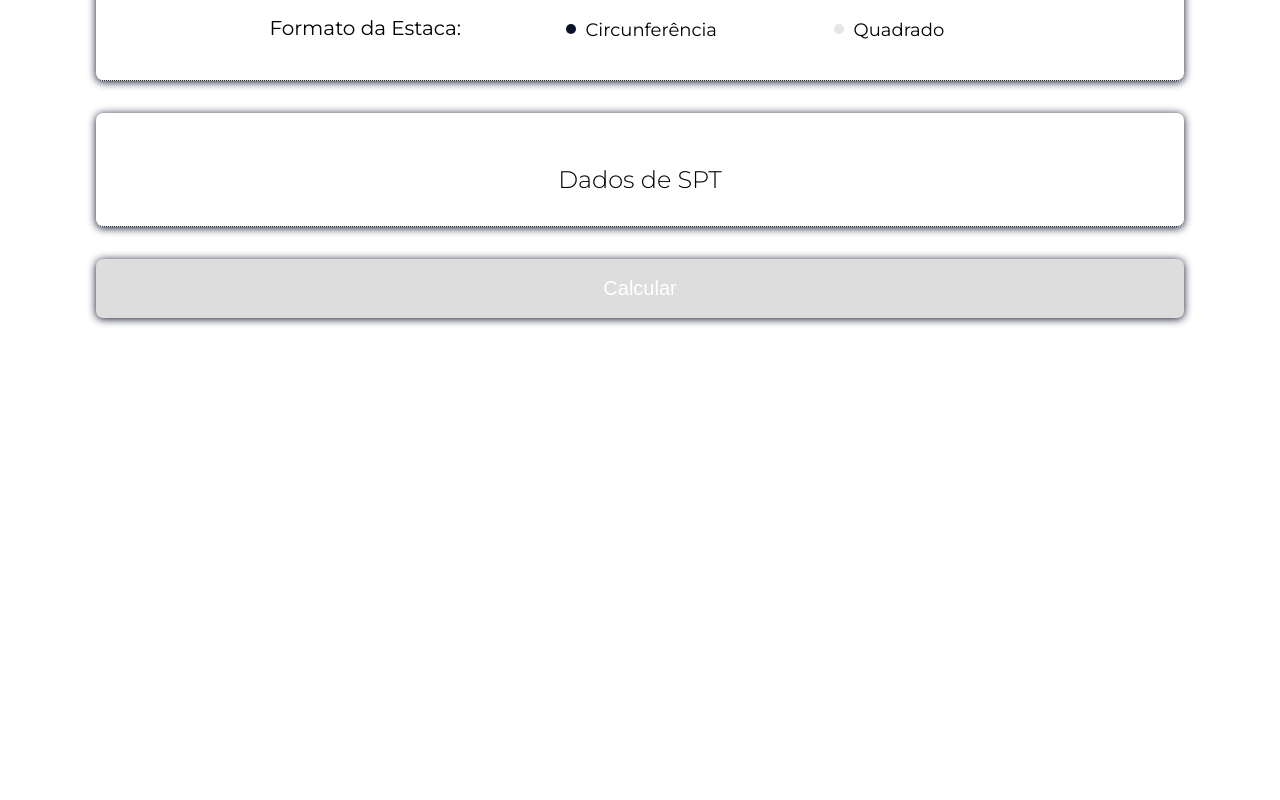
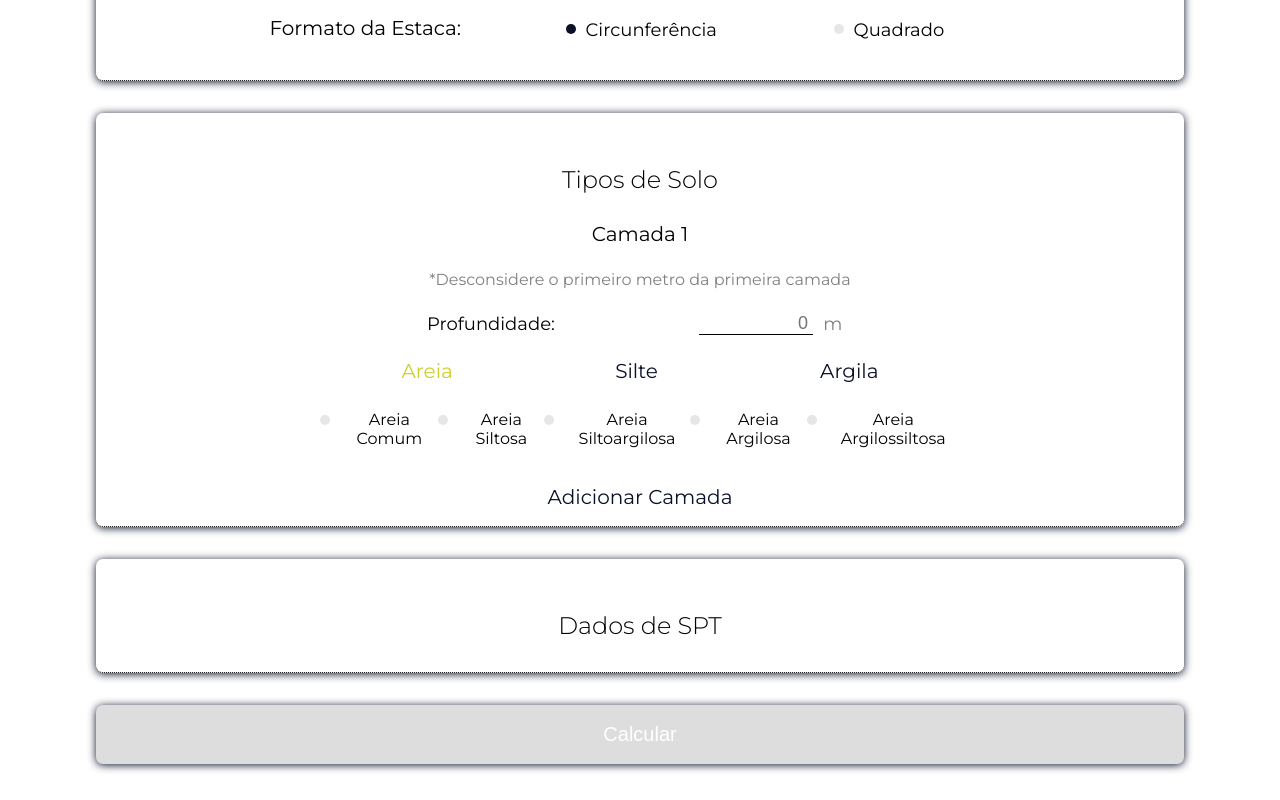
Before and after one commit to marcoshira/tcc, a Next.js app: page / in a window 1280 px wide. Shown: the part 653-1453 px from the top of the page. Before the commit the page ends 1007 px from the top, so only its background shows below. Built offline with nearby package versions, Linux system fonts and the light colour scheme; some icons are missing.

Commit message:
soil discomment

```diff
--- a/src/templates/Home/index.tsx
+++ b/src/templates/Home/index.tsx
@@ -220,7 +220,7 @@ export function Home({ modalElement = null }: HomeProps) {
             onFormChangeShape={handleShape}
           />
         </InputContainer>
-        {/* <InputContainer
+        <InputContainer
           title="Tipos de Solo"
           frameSize="layer"
           layer={formLayer}
@@ -237,7 +237,7 @@ export function Home({ modalElement = null }: HomeProps) {
             onFormChangeDepthSoilLayer={handleLayerDepthSoil}
             layer={formLayer}
           />
-        </InputContainer> */}
+        </InputContainer>
         <InputContainer
           title="Dados de SPT"
           frameSize="spt"
```
